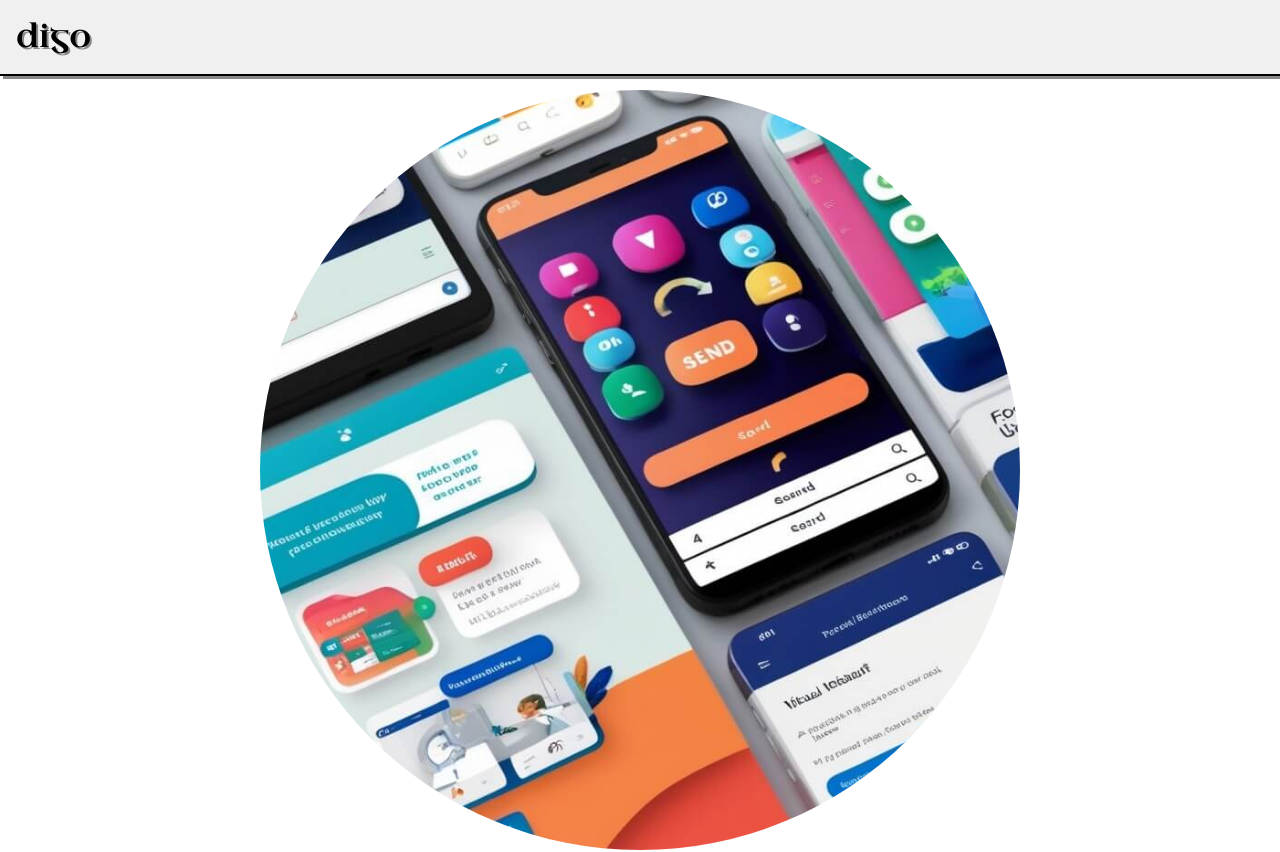
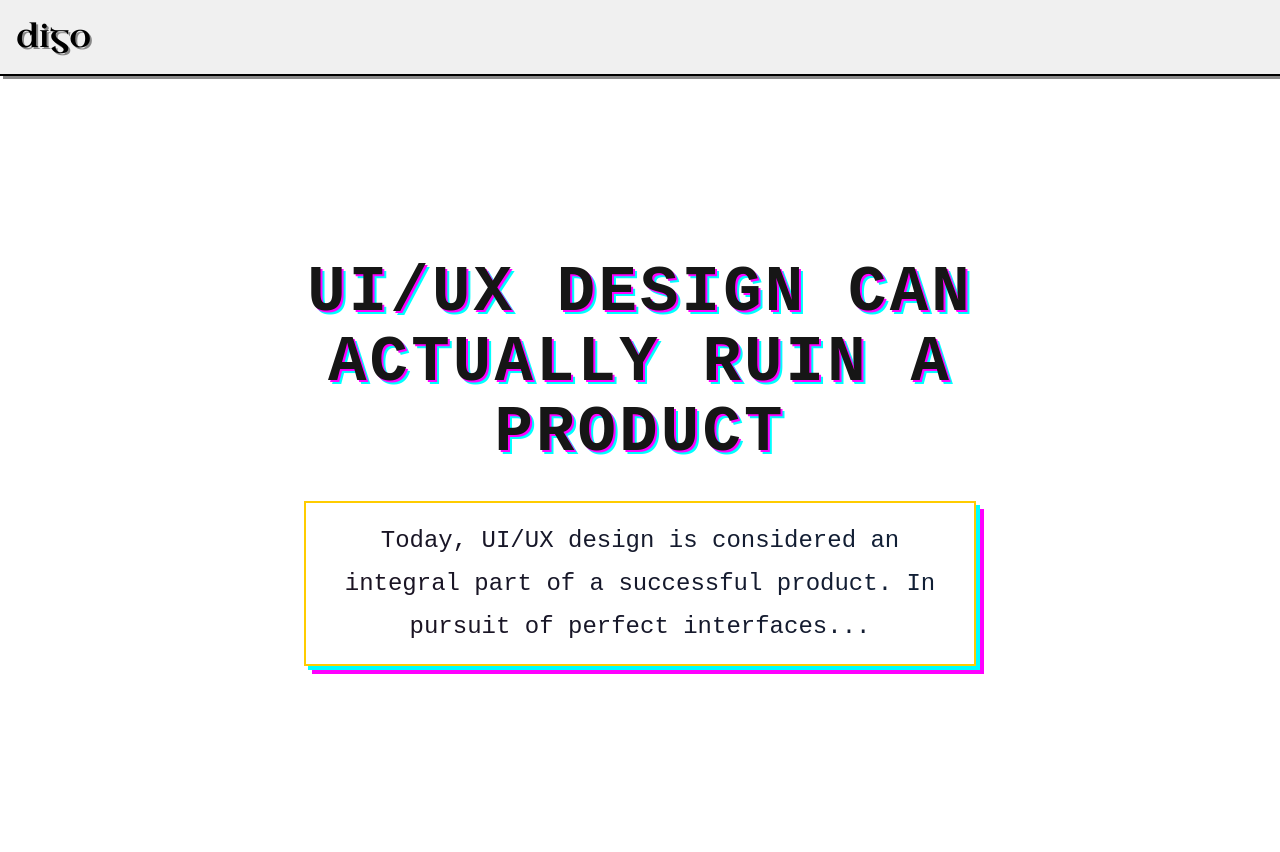
Before and after one commit to visualGravitySense/personal-creative-website, a React (Vite) app: page /testimonial/1 in a window 1280 px wide. Shown: the top 852 px of the page. Built offline with nearby package versions, Linux system fonts and the light colour scheme.

Commit message:
blog fix content, need new content

```diff
--- a/src/TestimonialDetail.jsx
+++ b/src/TestimonialDetail.jsx
@@ -1,12 +1,15 @@
 import React from "react";
 import { useParams } from "react-router-dom";
+import "./TestimonialDetail.scss";
 
 const testimonials = [
   {
     id: 1,
-    name: "Why UI/UX design can actually ruin a product",
+    name: "UI/UX design can actually ruin a product",
     content:
       "Today, UI/UX design is considered an integral part of a successful product. In pursuit of perfect interfaces...",
+    fullContent: "However, sometimes focusing too much on design details can lead to losing the product's core essence and functionality. A great user interface is important, but if it distracts from solving the main problem or complicates the user journey, the product may fail in the long term...",
+
     image: "/src/assets/uiux-bugs.jpeg",
   },
   {
@@ -14,7 +17,9 @@ const testimonials = [
     name: "Miro and Obsidian to work effectively on projects",
     content:
       "In the world of creative technologies, where every detail and idea matters...",
-    image: "/src/assets/miro-obsidian.jpeg",
+    fullContent: "In today's fast-paced, creativity-driven world, Miro and Obsidian are gaining popularity as indispensable tools for brainstorming, project management, and note-taking. By integrating them into workflows, teams can improve efficiency, foster collaboration, and achieve their goals faster.",
+
+      image: "/src/assets/miro-obsidian.jpeg",
   },
 ];
 
@@ -26,13 +31,14 @@ const TestimonialDetail = () => {
     <div className="testimonial-detail">
       {testimonial ? (
         <>
-          <img
+          {/* <img
             src={testimonial.image}
             alt={testimonial.name}
             className="testimonial-image"
-          />
+          /> */}
           <h1>{testimonial.name}</h1>
           <p>{testimonial.content}</p>
+          {/* <p className="full-content">{testimonial.fullContent}</p>  */}
         </>
       ) : (
         <p>Testimonial not found.</p>
--- /dev/null
+++ b/src/TestimonialDetail.scss
@@ -0,0 +1,76 @@
+.testimonial-detail {
+    display: flex;
+    flex-direction: column;
+    justify-content: center;
+    align-items: center;
+    padding: 4rem;
+    height: 100vh;
+    // background: #1c1c1c;
+    color: #f4f4f4;
+    font-family: 'Courier New', monospace;
+
+    h1 {
+      font-size: 4rem;
+      font-weight: bold;
+      color: #161616; // Яркий желтый для контраста
+      text-transform: uppercase;
+      letter-spacing: 0.2rem;
+      text-shadow: 2px 2px 0 #ff00ff, 4px 4px 0 #00ffff;
+      margin: 0 0 2rem;
+    //   transform: rotate(-5deg);
+    }
+
+    p {
+      font-size: 1.5rem;
+      line-height: 1.8;
+      color: #ffffff;
+      background: linear-gradient(45deg, #1d101d, #0f223a);
+      -webkit-background-clip: text;
+      -webkit-text-fill-color: transparent;
+      padding: 1rem;
+      border: 2px solid #ffcc00; // Яркая рамка
+      box-shadow: 4px 4px 0 #00ffff, 8px 8px 0 #ff00ff;
+    //   transform: skew(-5deg, 5deg);
+      transition: transform 0.5s ease;
+
+      &:hover {
+        // transform: skew(-5deg, 5deg) scale(1.05);
+        box-shadow: 6px 6px 0 #ff00ff, 12px 12px 0 #00ffff;
+      }
+    }
+
+    // .full-content {
+    //     font-size: 1.1rem;
+    //     color: #555;
+    //     line-height: 1.8;
+    //     text-align: justify;
+    //     margin-bottom: 100px;
+    //   }
+
+    .testimonial-image {
+      max-width: 80%;
+      margin-bottom: 2rem;
+      border: 5px solid #ffcc00;
+      box-shadow: 10px 10px 0 #00ffff, 20px 20px 0 #ff00ff;
+      transition: transform 0.5s ease;
+
+      &:hover {
+        transform: rotate(10deg) scale(1.1);
+      }
+    }
+
+    // Для мобильных устройств
+    @media (max-width: 768px) {
+      h1 {
+        font-size: 3rem;
+      }
+
+      p {
+        font-size: 1.2rem;
+      }
+
+      .testimonial-image {
+        max-width: 100%;
+      }
+    }
+  }
--- a/src/components/StudentTestimonials.css
+++ b/src/components/StudentTestimonials.css
@@ -46,7 +46,7 @@
     border-radius: 50%; /* Makes the image circular */
     /* height: auto; */
     /* border-radius: 50%; */
-    /* margin-bottom: 1rem; */
+    margin-bottom: 1.5rem;
   }
 
 
--- a/src/components/StudentTestimonials.jsx
+++ b/src/components/StudentTestimonials.jsx
@@ -1,6 +1,9 @@
 import React, { useEffect, useState, button } from "react";
 import "./StudentTestimonials.css";
 import { Link } from "react-router-dom";
+
+import uiuxproduct from '../assets/uiux-bugs.jpeg';
+import miroobsidian from '../assets/miro-obsidian.jpeg';
 
 const StudentTestimonials = ({ theme }) => {
   const [testimonials] = useState([
@@ -9,25 +12,21 @@ const StudentTestimonials = ({ theme }) => {
       name: "Why UI/UX design can actually ruin a product",
       description:
         "Today, UI/UX design is considered an integral part of a successful product. In pursuit of perfect interfaces, many companies forget about the main goal.",
-      image: "/src/assets/uiux-bugs.jpeg",
+      image: uiuxproduct,
       content:
         "In pursuit of perfect interfaces, many companies forget about the main goal...", // Full content for the detail page
 
-      // link: 'https://teletype.in/@dmitrigornakov/ghXZfnKJZum',
-      // instructor: 'Dmitri Gornakov',
-      // image: '/src/assets/crypto-data.png',
+
     },
     {
       id: 2,
       name: "Miro and Obsidian to work effectively on projects",
       description:
         "In the world of creative technologies, where every detail and idea matters, effective tools for organizing information and collaborating can be a real find.",
-      image: "/src/assets/miro-obsidian.jpeg",
+      image: miroobsidian,
       content:
         "Effective tools for organizing information and collaborating can be a real find...",
-      // link: 'https://teletype.in/@dmitrigornakov/ghXZfnKJZum',
-      // instructor: 'Dmitri Gornakov',
-      // image: '/src/assets/crypto-data.png',
+
     },
   ]);
 
```
